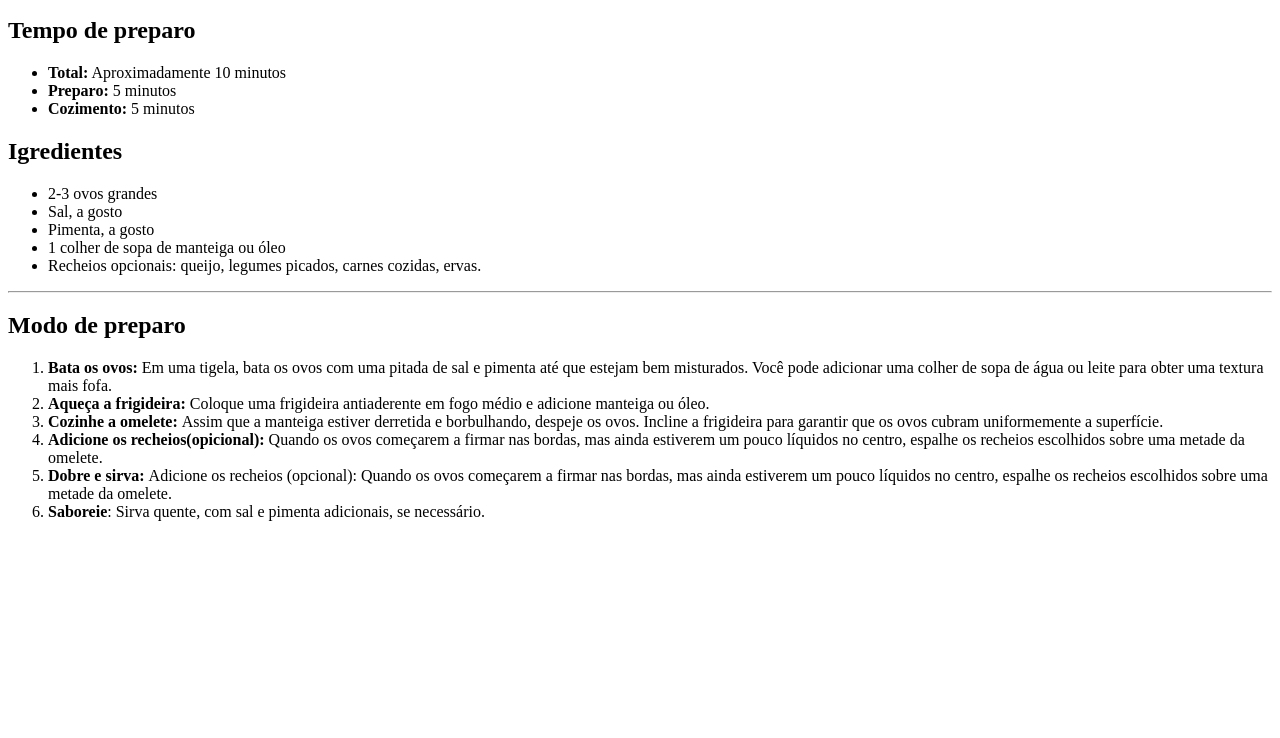
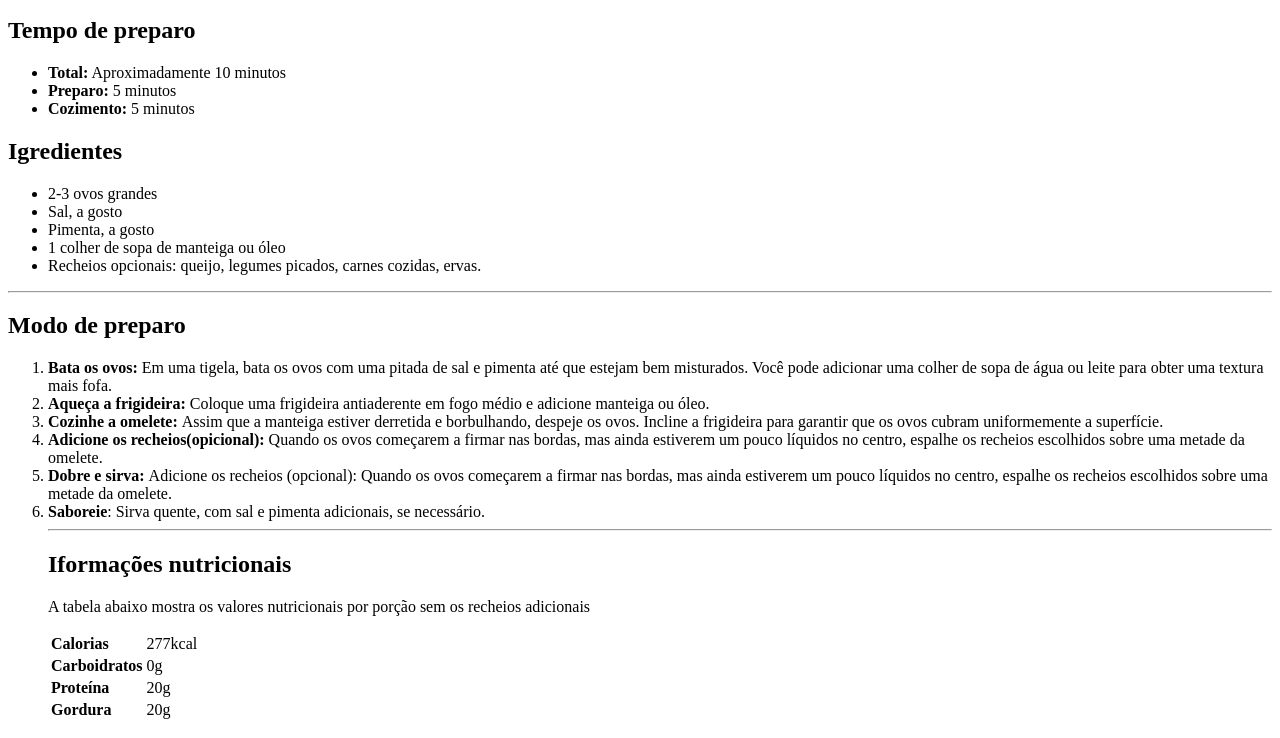
Before and after one commit to Leonardo-farias7777/receita, a plain HTML site: page index.html in a window 1280 px wide. Shown: the part 713-1451 px from the top of the page. Before the commit the page ends 1250 px from the top, so only its background shows below. Drawn offline with Linux system fonts and the light colour scheme.

Commit message:
quinto comit

```diff
--- a/index.html
+++ b/index.html
@@ -60,8 +60,31 @@
             </li>
             <li>
                 <strong>Saboreie</strong>: Sirva quente, com sal e pimenta adicionais, se necessário.
+        <hr>
 
+      <div>
+           <h2>Iformações nutricionais</h2>
+           <p>A tabela abaixo mostra os valores nutricionais por porção sem os recheios adicionais</p>
 
+      <table>
+        <tr>
+            <th>Calorias</th>
+            <td>277kcal</td>
+            <tr>
+                <th>Carboidratos</th>
+                <td>0g</td>
+            </tr>
+            <tr>
+                <th>Proteína</th>
+                <td>20g</td>
+            </tr>
+            <tr>
+                <th>Gordura</th>
+                <td>20g</td>
+            </tr>
+        </tr>
+      </table>
+      </div>
     </div>
 </body>
 </html>
```
